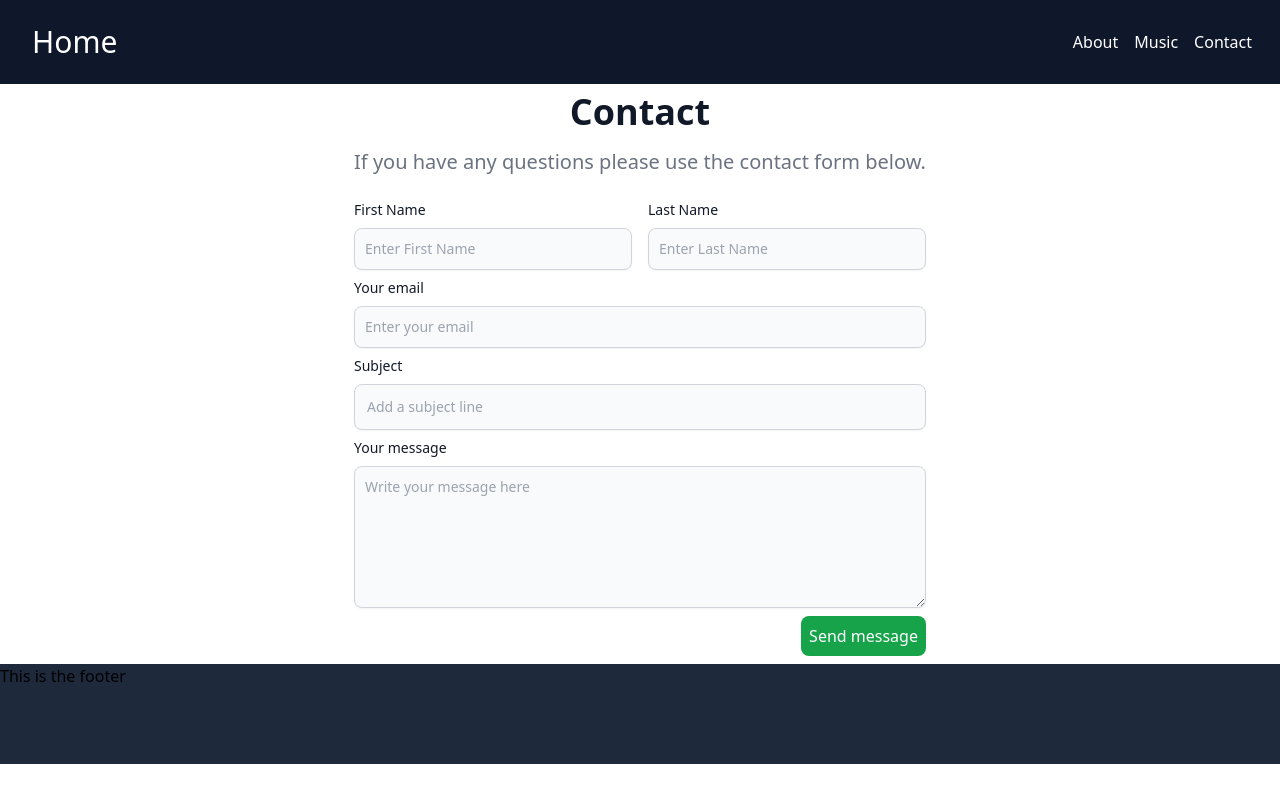
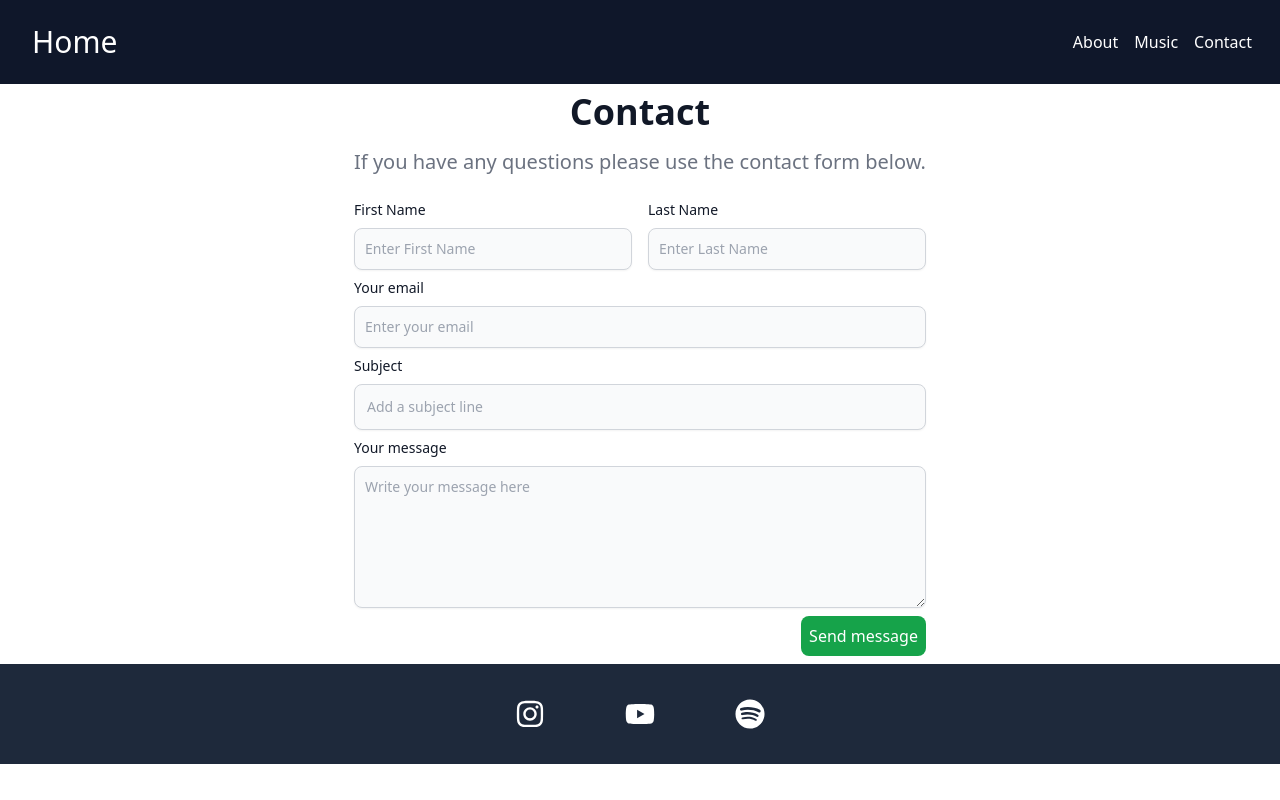
Before and after one commit to johnobriendev/reactNav, a React (Vite) app: page /contact in a window 1280 px wide. Built offline with nearby package versions, Linux system fonts and the light colour scheme.

Commit message:
add icons to footer

```diff
--- a/src/components/Footer.jsx
+++ b/src/components/Footer.jsx
@@ -1,5 +1,16 @@
+import { FaInstagram } from "react-icons/fa6";
+import { FaYoutube } from "react-icons/fa";
+import { FaSpotify } from "react-icons/fa6";
+
+
+
+
 export default function Footer() {
     return(
-        <div className="w-full h-[100px] bg-slate-800 bottom-0">This is the footer</div>
+        <div className=" flex items-center justify-center gap-20 w-full h-[100px] bg-slate-800 bottom-0 text-white text-3xl">
+            <FaInstagram />
+            <FaYoutube />
+            <FaSpotify />
+        </div>
     )
 }
```
